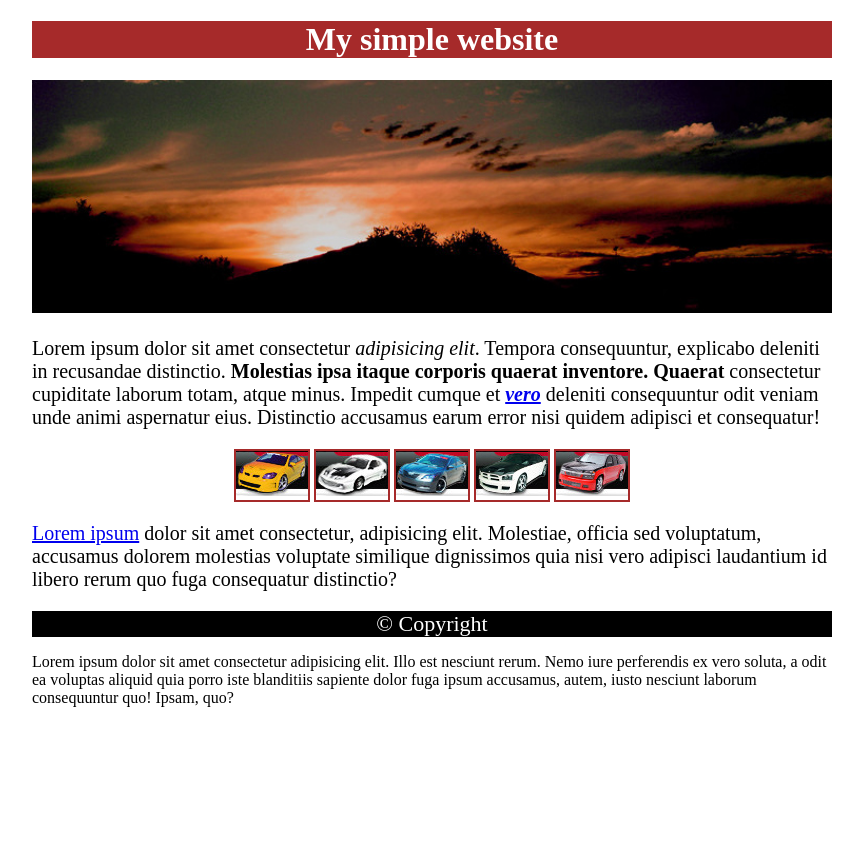
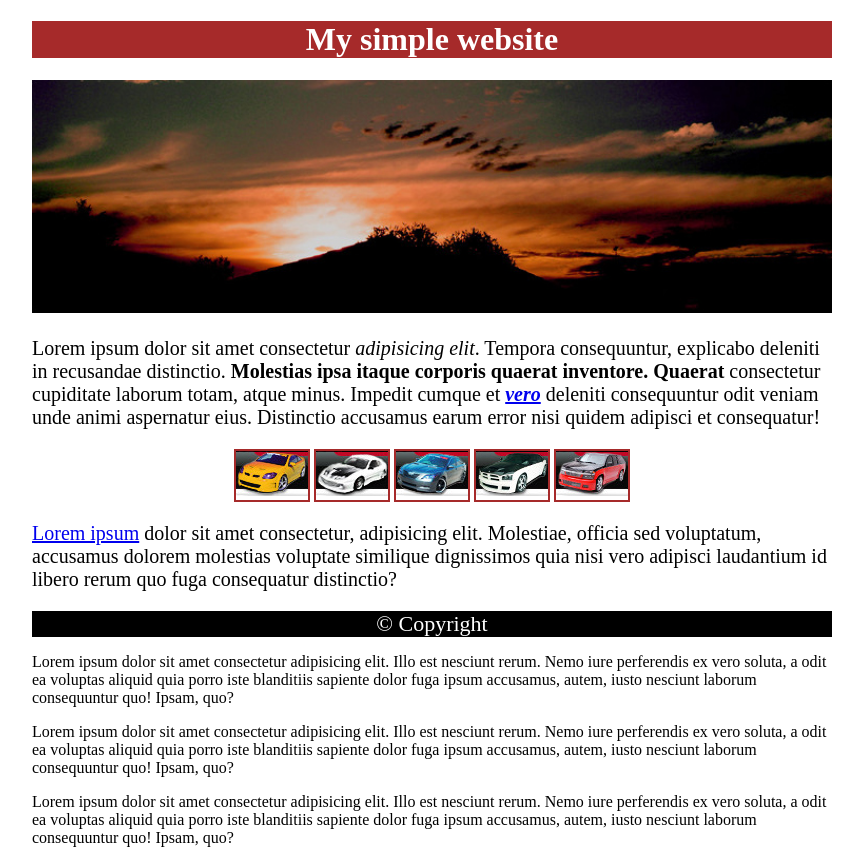
Before and after one commit to lesovikova/HW_5, a plain HTML site: page index.html in a window 1280 px wide. Shown: the whole page, without its empty margins (208-1071 px from the left). Before the commit the page ends 800 px from the top, so only its background shows below. Drawn offline with Linux system fonts and the light colour scheme.

Commit message:
test2 commit

```diff
--- a/index.html
+++ b/index.html
@@ -49,6 +49,8 @@
               &copy; Copyright
           </div>
           <p>Lorem ipsum dolor sit amet consectetur adipisicing elit. Illo est nesciunt rerum. Nemo iure perferendis ex vero soluta, a odit ea voluptas aliquid quia porro iste blanditiis sapiente dolor fuga ipsum accusamus, autem, iusto nesciunt laborum consequuntur quo! Ipsam, quo?</p>
+          <p>Lorem ipsum dolor sit amet consectetur adipisicing elit. Illo est nesciunt rerum. Nemo iure perferendis ex vero soluta, a odit ea voluptas aliquid quia porro iste blanditiis sapiente dolor fuga ipsum accusamus, autem, iusto nesciunt laborum consequuntur quo! Ipsam, quo?</p>
+          <p>Lorem ipsum dolor sit amet consectetur adipisicing elit. Illo est nesciunt rerum. Nemo iure perferendis ex vero soluta, a odit ea voluptas aliquid quia porro iste blanditiis sapiente dolor fuga ipsum accusamus, autem, iusto nesciunt laborum consequuntur quo! Ipsam, quo?</p>
       </footer>
     </div>
   </body>
```
